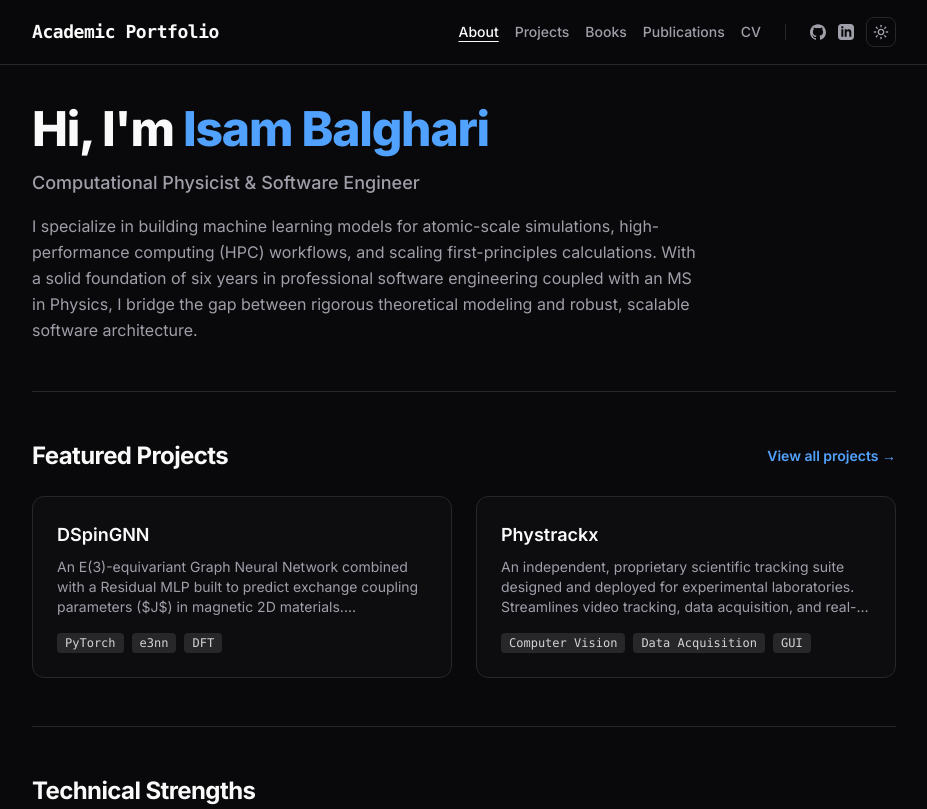
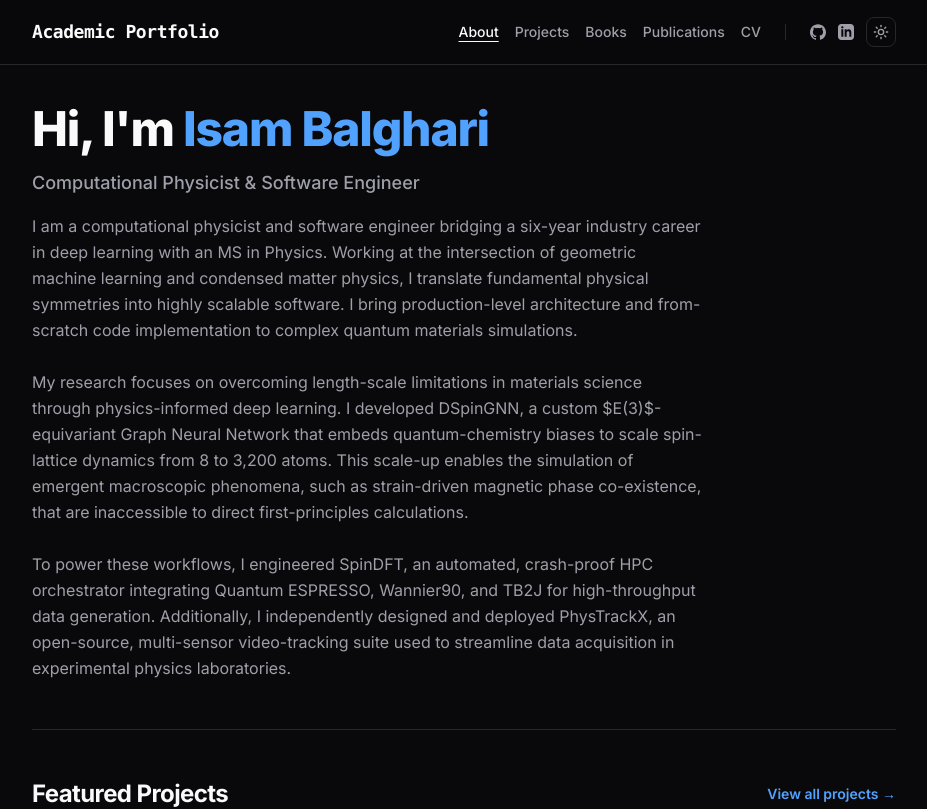
Before and after one commit to isamabdullah88/isamabdullah88.github.io, a Next.js app: page / in a window 1280 px wide. Shown: the top 809 px of the page, without its empty margins (176-1103 px from the left). Built offline with nearby package versions, Linux system fonts and the light colour scheme.

Commit message:
Fix description.

```diff
--- a/app/page.tsx
+++ b/app/page.tsx
@@ -38,7 +38,13 @@ export default function Home() {
           Computational Physicist & Software Engineer
         </p>
         <p className="text-zinc-600 dark:text-zinc-400 leading-relaxed max-w-2xl">
-          I specialize in building machine learning models for atomic-scale simulations, high-performance computing (HPC) workflows, and scaling first-principles calculations. With a solid foundation of six years in professional software engineering coupled with an MS in Physics, I bridge the gap between rigorous theoretical modeling and robust, scalable software architecture.
+          I am a computational physicist and software engineer bridging a six-year industry career in deep learning with an MS in Physics. Working at the intersection of geometric machine learning and condensed matter physics, I translate fundamental physical symmetries into highly scalable software. I bring production-level architecture and from-scratch code implementation to complex quantum materials simulations.
+          <br></br>
+          <br></br>
+          My research focuses on overcoming length-scale limitations in materials science through physics-informed deep learning. I developed DSpinGNN, a custom $E(3)$-equivariant Graph Neural Network that embeds quantum-chemistry biases to scale spin-lattice dynamics from 8 to 3,200 atoms. This scale-up enables the simulation of emergent macroscopic phenomena, such as strain-driven magnetic phase co-existence, that are inaccessible to direct first-principles calculations.
+          <br></br>
+          <br></br>
+          To power these workflows, I engineered SpinDFT, an automated, crash-proof HPC orchestrator integrating Quantum ESPRESSO, Wannier90, and TB2J for high-throughput data generation. Additionally, I independently designed and deployed PhysTrackX, an open-source, multi-sensor video-tracking suite used to streamline data acquisition in experimental physics laboratories.
         </p>
       </motion.section>
 
```
